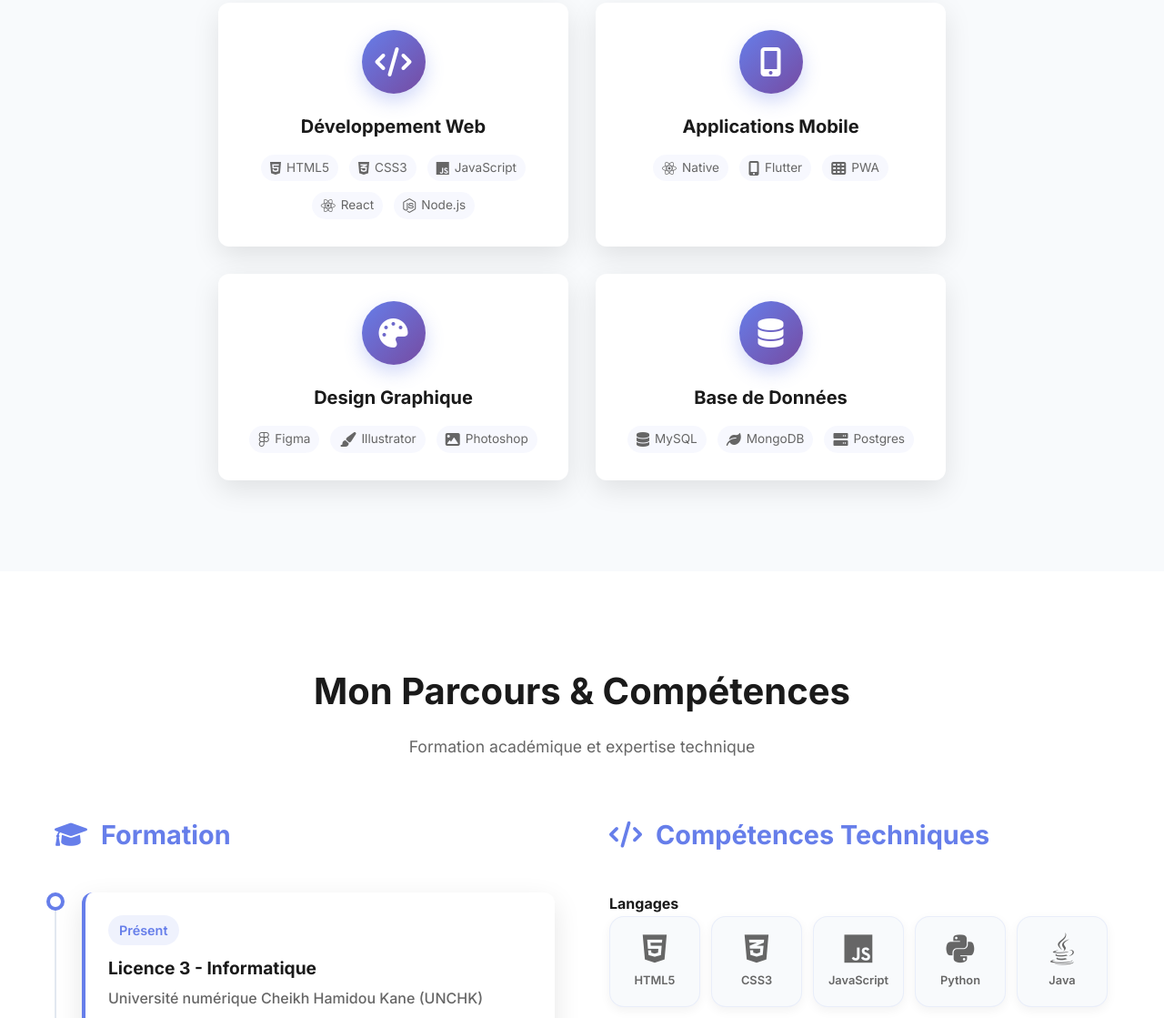
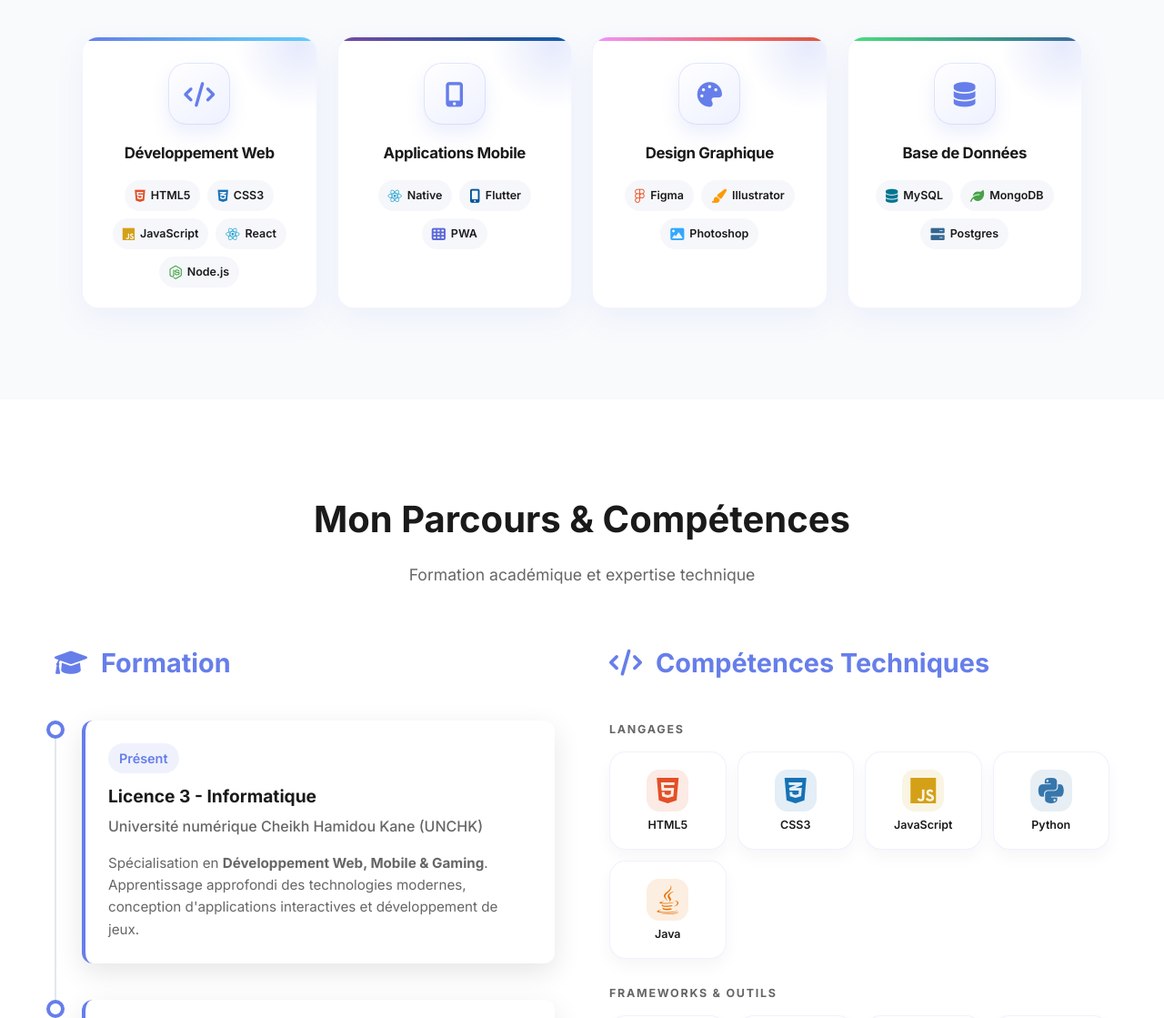
Before and after one commit to Medoune-ops/Portfolio, a plain HTML site: page index.html in a window 1280 px wide. Shown: the part 1356-2475 px from the top of the page at 91% size. Drawn offline with Linux system fonts and the light colour scheme.

Commit message:
Refine the skills section so each technology is easier to scan.
Co-authored-by: Cursor <cursoragent@cursor.com>

```diff
--- a/index.html
+++ b/index.html
@@ -112,44 +112,44 @@
                         réalité numérique. Je m'engage à livrer des projets de qualité supérieure qui dépassent vos
                         attentes, en m'adaptant aux besoins spécifiques du marché africain et international.
                     </p>
+                </div>
                 <div class="skills-grid">
-                        <div class="skill-item">
+                    <div class="skill-item skill-web">
                         <div class="skill-item-icon"><i class="fas fa-code"></i></div>
                         <h4>Développement Web</h4>
                         <div class="skill-sub-icons">
-                                <span class="skill-label"><i class="fab fa-html5"></i> HTML5</span>
-                                <span class="skill-label"><i class="fab fa-css3-alt"></i> CSS3</span>
-                                <span class="skill-label"><i class="fab fa-js"></i> JavaScript</span>
-                                <span class="skill-label"><i class="fab fa-react"></i> React</span>
-                                <span class="skill-label"><i class="fab fa-node-js"></i> Node.js</span>
+                            <span class="skill-label tone-html"><i class="fab fa-html5"></i> HTML5</span>
+                            <span class="skill-label tone-css"><i class="fab fa-css3-alt"></i> CSS3</span>
+                            <span class="skill-label tone-js"><i class="fab fa-js"></i> JavaScript</span>
+                            <span class="skill-label tone-react"><i class="fab fa-react"></i> React</span>
+                            <span class="skill-label tone-node"><i class="fab fa-node-js"></i> Node.js</span>
                         </div>
                     </div>
-                        <div class="skill-item">
+                    <div class="skill-item skill-mobile">
                         <div class="skill-item-icon"><i class="fas fa-mobile-alt"></i></div>
                         <h4>Applications Mobile</h4>
                         <div class="skill-sub-icons">
-                                <span class="skill-label"><i class="fab fa-react"></i> Native</span>
-                                <span class="skill-label"><i class="fas fa-mobile-alt"></i> Flutter</span>
-                                <span class="skill-label"><i class="fas fa-th"></i> PWA</span>
+                            <span class="skill-label tone-react"><i class="fab fa-react"></i> Native</span>
+                            <span class="skill-label tone-flutter"><i class="fas fa-mobile-alt"></i> Flutter</span>
+                            <span class="skill-label tone-pwa"><i class="fas fa-th"></i> PWA</span>
                         </div>
                     </div>
-                        <div class="skill-item">
+                    <div class="skill-item skill-design">
                         <div class="skill-item-icon"><i class="fas fa-palette"></i></div>
                         <h4>Design Graphique</h4>
                         <div class="skill-sub-icons">
-                                <span class="skill-label"><i class="fab fa-figma"></i> Figma</span>
-                                <span class="skill-label"><i class="fas fa-paint-brush"></i> Illustrator</span>
-                                <span class="skill-label"><i class="fas fa-image"></i> Photoshop</span>
+                            <span class="skill-label tone-figma"><i class="fab fa-figma"></i> Figma</span>
+                            <span class="skill-label tone-ai"><i class="fas fa-paint-brush"></i> Illustrator</span>
+                            <span class="skill-label tone-ps"><i class="fas fa-image"></i> Photoshop</span>
                         </div>
                     </div>
-                        <div class="skill-item">
+                    <div class="skill-item skill-data">
                         <div class="skill-item-icon"><i class="fas fa-database"></i></div>
                         <h4>Base de Données</h4>
                         <div class="skill-sub-icons">
-                                <span class="skill-label"><i class="fas fa-database"></i> MySQL</span>
-                                <span class="skill-label"><i class="fas fa-leaf"></i> MongoDB</span>
-                                <span class="skill-label"><i class="fas fa-server"></i> Postgres</span>
-                            </div>
+                            <span class="skill-label tone-mysql"><i class="fas fa-database"></i> MySQL</span>
+                            <span class="skill-label tone-mongo"><i class="fas fa-leaf"></i> MongoDB</span>
+                            <span class="skill-label tone-pg"><i class="fas fa-server"></i> Postgres</span>
                         </div>
                     </div>
                 </div>
@@ -200,24 +200,25 @@
                     <h3 class="column-title"><i class="fas fa-code"></i> Compétences Techniques</h3>
 
                     <div class="skills-container fade-in">
+                        <div class="skill-category">
                             <h4>Langages</h4>
                             <div class="skill-tags">
-                                <div class="skill-tag"><i class="fab fa-html5"></i><span>HTML5</span></div>
-                                <div class="skill-tag"><i class="fab fa-css3-alt"></i><span>CSS3</span></div>
-                                <div class="skill-tag"><i class="fab fa-js"></i><span>JavaScript</span></div>
-                                <div class="skill-tag"><i class="fab fa-python"></i><span>Python</span></div>
-                                <div class="skill-tag"><i class="fab fa-java"></i><span>Java</span></div>
+                                <div class="skill-tag tone-html"><i class="fab fa-html5"></i><span>HTML5</span></div>
+                                <div class="skill-tag tone-css"><i class="fab fa-css3-alt"></i><span>CSS3</span></div>
+                                <div class="skill-tag tone-js"><i class="fab fa-js"></i><span>JavaScript</span></div>
+                                <div class="skill-tag tone-python"><i class="fab fa-python"></i><span>Python</span></div>
+                                <div class="skill-tag tone-java"><i class="fab fa-java"></i><span>Java</span></div>
                             </div>
                         </div>
 
                         <div class="skill-category">
                             <h4>Frameworks & Outils</h4>
                             <div class="skill-tags">
-                                <div class="skill-tag"><i class="fab fa-react"></i><span>React</span></div>
-                                <div class="skill-tag"><i class="fab fa-node-js"></i><span>Node.js</span></div>
-                                <div class="skill-tag"><i class="fab fa-github"></i><span>Git/GitHub</span></div>
-                                <div class="skill-tag"><i class="fab fa-figma"></i><span>Figma</span></div>
-                                <div class="skill-tag"><i class="fas fa-terminal"></i><span>VS Code</span></div>
+                                <div class="skill-tag tone-react"><i class="fab fa-react"></i><span>React</span></div>
+                                <div class="skill-tag tone-node"><i class="fab fa-node-js"></i><span>Node.js</span></div>
+                                <div class="skill-tag tone-git"><i class="fab fa-github"></i><span>Git/GitHub</span></div>
+                                <div class="skill-tag tone-figma"><i class="fab fa-figma"></i><span>Figma</span></div>
+                                <div class="skill-tag tone-vscode"><i class="fas fa-terminal"></i><span>VS Code</span></div>
                             </div>
                         </div>
                     </div>
--- a/interface.css
+++ b/interface.css
@@ -481,12 +481,14 @@ body {
 }
 
 .about-content {
-    max-width: 800px;
+    max-width: 1100px;
     margin: 0 auto;
 }
 
 .about-text {
     text-align: center;
+    max-width: 760px;
+    margin: 0 auto;
 }
 
 .about-text p {
@@ -498,79 +500,114 @@ body {
 
 .skills-grid {
     display: grid;
-    grid-template-columns: repeat(auto-fit, minmax(250px, 1fr));
-    gap: 30px;
-    margin-top: 50px;
+    grid-template-columns: repeat(4, 1fr);
+    gap: 22px;
+    margin-top: 56px;
 }
 
 .skill-item {
+    position: relative;
     background: white;
-    padding: 30px;
-    border-radius: var(--border-radius);
+    padding: 28px 20px 22px;
+    border-radius: 18px;
     text-align: center;
-    box-shadow: var(--shadow);
-    transition: var(--transition);
+    box-shadow: 0 12px 32px rgba(102, 126, 234, 0.08);
+    border: 1px solid rgba(102, 126, 234, 0.08);
+    transition: transform 0.35s ease, box-shadow 0.35s ease;
+    overflow: hidden;
 }
 
+.skill-item::before {
+    content: '';
+    position: absolute;
+    inset: 0 0 auto 0;
+    height: 4px;
+    background: linear-gradient(90deg, var(--primary-color), var(--accent-color));
+}
+
+.skill-item::after {
+    content: '';
+    position: absolute;
+    width: 140px;
+    height: 140px;
+    right: -50px;
+    top: -60px;
+    border-radius: 50%;
+    background: radial-gradient(circle, rgba(102, 126, 234, 0.16), transparent 70%);
+    pointer-events: none;
+}
+
+.skill-web::before { background: linear-gradient(90deg, #667eea, #61dafb); }
+.skill-mobile::before { background: linear-gradient(90deg, #764ba2, #02569b); }
+.skill-design::before { background: linear-gradient(90deg, #f093fb, #f24e1e); }
+.skill-data::before { background: linear-gradient(90deg, #4ade80, #336791); }
+
 .skill-item:hover {
-    transform: translateY(-5px);
-    box-shadow: var(--shadow-hover);
+    transform: translateY(-8px);
+    box-shadow: 0 22px 40px rgba(102, 126, 234, 0.16);
 }
 
 .skill-item-icon {
-    width: 70px;
-    height: 70px;
-    background: linear-gradient(135deg, var(--primary-color), var(--secondary-color));
-    color: white;
-    border-radius: 50%;
+    position: relative;
+    z-index: 1;
+    width: 68px;
+    height: 68px;
+    background: linear-gradient(145deg, #ffffff, #eef1ff);
+    color: var(--primary-color);
+    border-radius: 20px;
     display: flex;
     align-items: center;
     justify-content: center;
-    margin: 0 auto 20px;
-    font-size: 2rem;
-    box-shadow: 0 8px 20px rgba(102, 126, 234, 0.3);
-    transition: var(--transition);
+    margin: 0 auto 18px;
+    font-size: 1.7rem;
+    box-shadow: inset 0 0 0 1px rgba(102, 126, 234, 0.18), 0 10px 20px rgba(102, 126, 234, 0.12);
+    transition: transform 0.35s ease;
 }
 
 .skill-item:hover .skill-item-icon {
-    transform: scale(1.1) rotate(5deg);
+    transform: translateY(-3px) rotate(-4deg);
 }
 
 .skill-item h4 {
-    font-size: 1.25rem;
-    margin-bottom: 15px;
+    position: relative;
+    z-index: 1;
+    font-size: 1.05rem;
+    margin-bottom: 16px;
     color: var(--text-primary);
     font-weight: 700;
+    letter-spacing: -0.02em;
 }
 
 .skill-sub-icons {
+    position: relative;
+    z-index: 1;
     display: flex;
     justify-content: center;
-    gap: 12px;
+    gap: 8px;
     flex-wrap: wrap;
-    margin-top: 15px;
 }
 
 .skill-label {
-    display: flex;
+    display: inline-flex;
     align-items: center;
     gap: 6px;
-    font-size: 0.85rem;
-    color: var(--text-secondary);
-    background: rgba(102, 126, 234, 0.05);
-    padding: 4px 10px;
-    border-radius: 20px;
-    transition: var(--transition);
+    font-size: 0.78rem;
+    font-weight: 600;
+    color: var(--text-primary);
+    background: #f6f7fb;
+    padding: 6px 10px;
+    border-radius: 999px;
+    border: 1px solid transparent;
+    transition: transform 0.25s ease, background 0.25s ease, border-color 0.25s ease;
 }
 
 .skill-label i {
-    font-size: 1rem;
+    font-size: 0.95rem;
 }
 
 .skill-label:hover {
-    background: rgba(102, 126, 234, 0.1);
-    color: var(--primary-color);
     transform: translateY(-2px);
+    background: white;
 }
 
 
@@ -589,6 +626,10 @@ body {
 @media (max-width: 992px) {
     .parcours-grid {
         grid-template-columns: 1fr;
+    }
+
+    .skills-grid {
+        grid-template-columns: 1fr 1fr;
     }
 }
 
@@ -688,22 +729,23 @@ body {
 
 /* Skills Styles */
 .skills-container {
-    margin-bottom: 40px;
-}
-
-.skill-category {
-    margin-bottom: 30px;
+    display: flex;
+    flex-direction: column;
+    gap: 28px;
 }
 
 .skill-category h4 {
-    font-size: 1.2rem;
-    margin-bottom: 15px;
-    color: var(--text-primary);
+    font-size: 0.78rem;
+    margin-bottom: 14px;
+    color: var(--text-secondary);
+    font-weight: 700;
+    letter-spacing: 0.14em;
+    text-transform: uppercase;
 }
 
 .skill-tags {
-    display: flex;
-    flex-wrap: wrap;
+    display: grid;
+    grid-template-columns: repeat(auto-fill, minmax(104px, 1fr));
     gap: 12px;
 }
 
@@ -713,32 +755,74 @@ body {
     align-items: center;
     justify-content: center;
     gap: 8px;
-    width: 100px;
-    height: 100px;
-    background: var(--bg-secondary);
-    color: var(--text-secondary);
-    border-radius: 16px;
-    transition: var(--transition);
+    min-height: 108px;
+    padding: 14px 8px;
+    background: white;
+    color: var(--text-primary);
+    border-radius: 18px;
+    transition: transform 0.3s ease, box-shadow 0.3s ease, border-color 0.3s ease;
     border: 1px solid rgba(102, 126, 234, 0.1);
-    box-shadow: 0 4px 12px rgba(0, 0, 0, 0.05);
+    box-shadow: 0 8px 18px rgba(15, 23, 42, 0.04);
 }
 
 .skill-tag i {
-    font-size: 2.2rem;
+    font-size: 2rem;
+    width: 46px;
+    height: 46px;
+    display: grid;
+    place-items: center;
+    border-radius: 14px;
+    background: color-mix(in srgb, currentColor 12%, white);
 }
 
 .skill-tag span {
-    font-size: 0.8rem;
+    font-size: 0.78rem;
     font-weight: 600;
+    text-align: center;
+    line-height: 1.2;
+    color: var(--text-primary);
 }
 
 .skill-tag:hover {
-    background: linear-gradient(135deg, var(--primary-color), var(--secondary-color));
-    color: white;
-    border-color: transparent;
-    transform: translateY(-5px) scale(1.05);
-    box-shadow: 0 8px 20px rgba(102, 126, 234, 0.3);
+    transform: translateY(-6px);
+    border-color: color-mix(in srgb, currentColor 45%, white);
+    box-shadow: 0 16px 28px color-mix(in srgb, currentColor 22%, transparent);
 }
+
+.skill-tag.tone-html,
+.skill-label.tone-html i { color: #e34f26; }
+.skill-tag.tone-css,
+.skill-label.tone-css i { color: #1572b6; }
+.skill-tag.tone-js,
+.skill-label.tone-js i { color: #d4a017; }
+.skill-tag.tone-react,
+.skill-label.tone-react i { color: #149eca; }
+.skill-tag.tone-node,
+.skill-label.tone-node i { color: #339933; }
+.skill-tag.tone-python,
+.skill-label.tone-python i { color: #3776ab; }
+.skill-tag.tone-java,
+.skill-label.tone-java i { color: #e76f00; }
+.skill-tag.tone-git,
+.skill-label.tone-git i { color: #24292f; }
+.skill-tag.tone-figma,
+.skill-label.tone-figma i { color: #f24e1e; }
+.skill-tag.tone-vscode,
+.skill-label.tone-vscode i { color: #007acc; }
+.skill-tag.tone-flutter,
+.skill-label.tone-flutter i { color: #02569b; }
+.skill-tag.tone-pwa,
+.skill-label.tone-pwa i { color: #5a67d8; }
+.skill-tag.tone-ai,
+.skill-label.tone-ai i { color: #ff9a00; }
+.skill-tag.tone-ps,
+.skill-label.tone-ps i { color: #31a8ff; }
+.skill-tag.tone-mysql,
+.skill-label.tone-mysql i { color: #00758f; }
+.skill-tag.tone-mongo,
+.skill-label.tone-mongo i { color: #47a248; }
+.skill-tag.tone-pg,
+.skill-label.tone-pg i { color: #336791; }
 
 
 /* Current Focus Card */
@@ -1322,12 +1406,29 @@ a.contact-item:hover i {
         grid-template-columns: 1fr;
     }
 
+    .skills-grid {
+        grid-template-columns: 1fr 1fr;
+    }
+
     .testimonials-grid {
         grid-template-columns: 1fr;
     }
 
     .contact-form {
         padding: 30px 20px;
+    }
+
+    .skills-grid {
+        grid-template-columns: 1fr;
+    }
+}
+
+@media (prefers-reduced-motion: reduce) {
+    .skill-item,
+    .skill-item-icon,
+    .skill-label,
+    .skill-tag {
+        transition: none;
     }
 }
 
```
Lines whose indentation alone changed are shown as unchanged.
